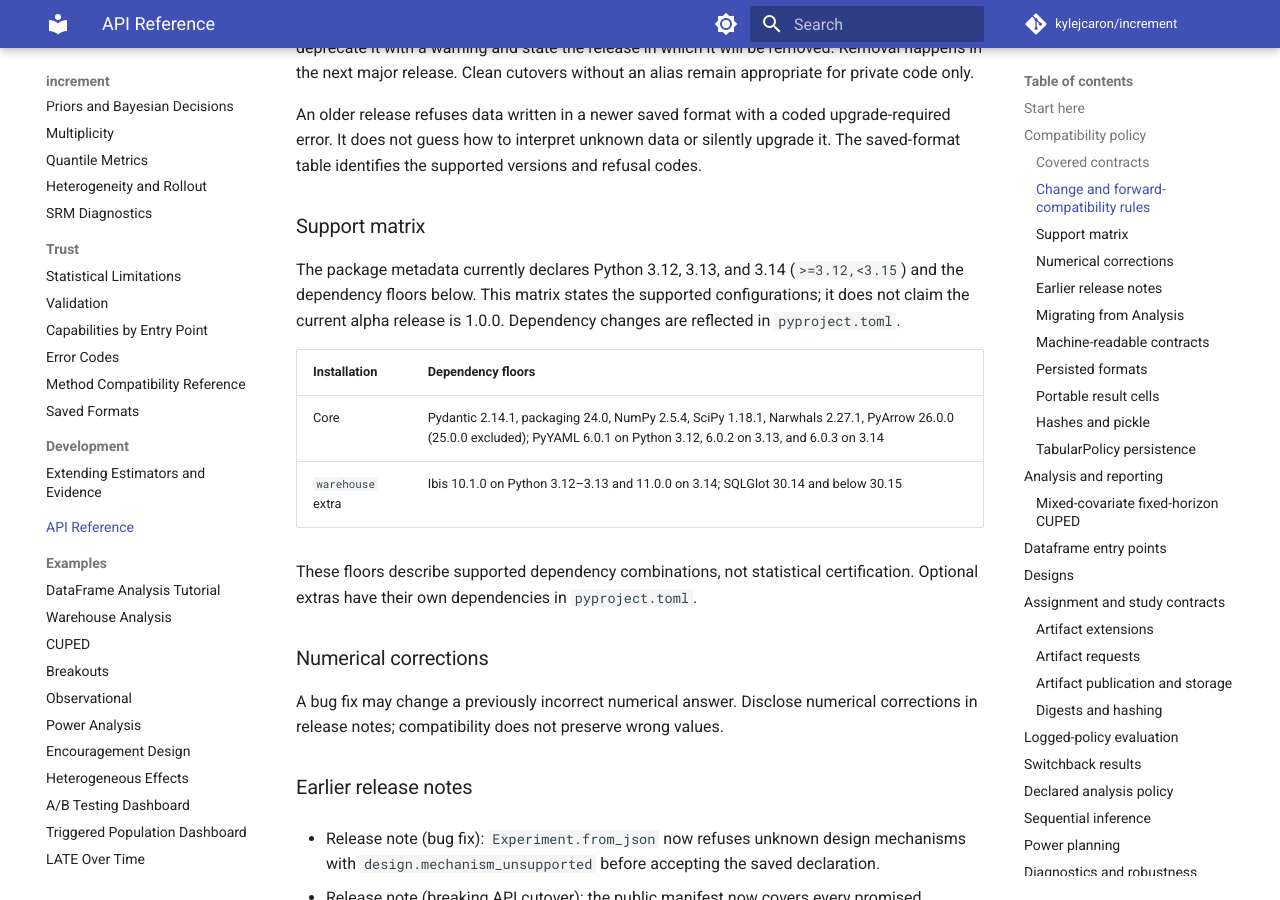
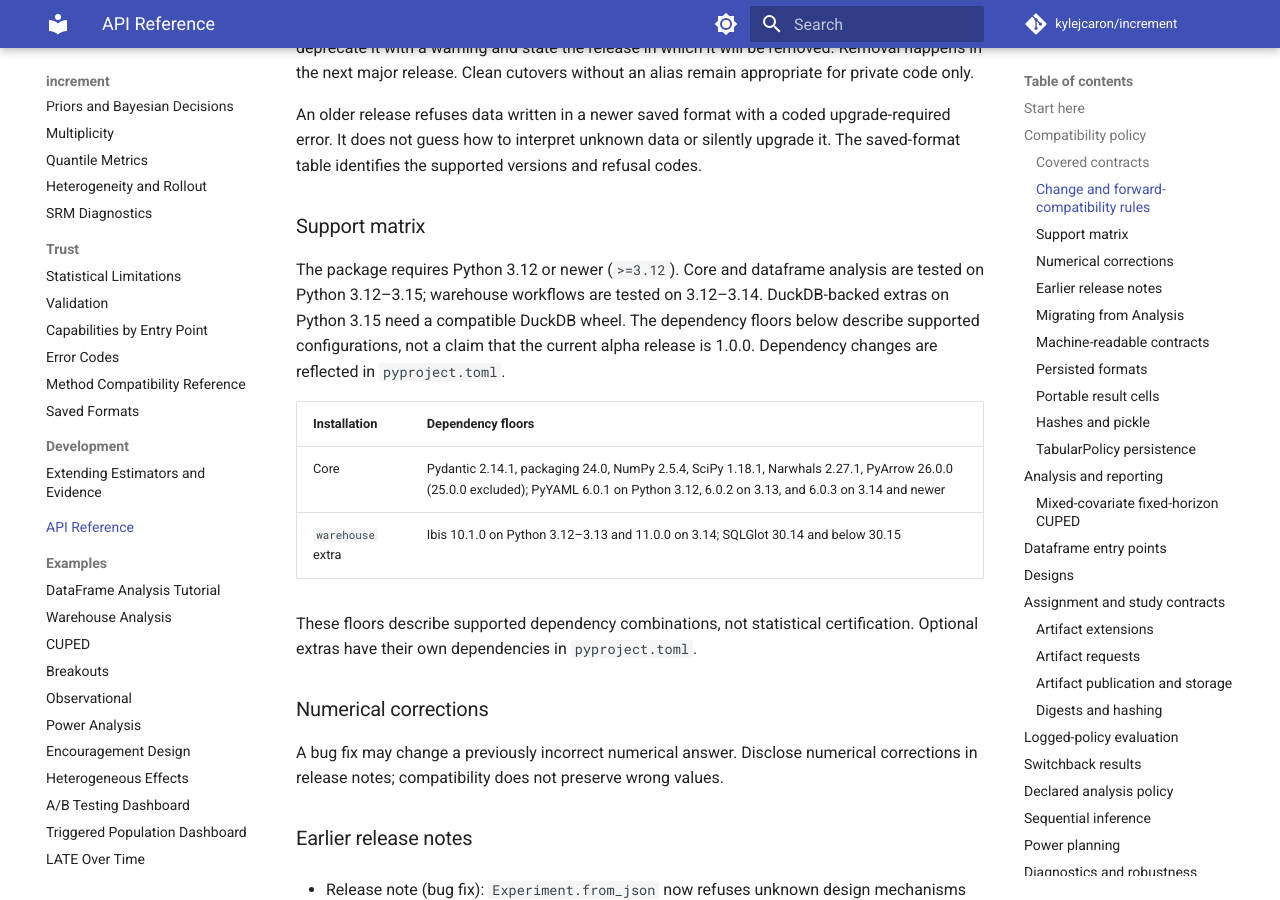
Before and after one commit to kylejcaron/increment, an MkDocs documentation site: the page built from docs/api.md, in a window 1280 px wide and 900 px high, scrolled down 2805 px. Built offline with MkDocs 1.6.1 and Material for MkDocs 9.7.7, drawn with Linux system fonts in a browser that asks for light colours; comment, search, counter and statistics services are not loaded.

Commit message:
Clarify core and warehouse Python support

```diff
--- a/docs/api.md
+++ b/docs/api.md
@@ -103,14 +103,15 @@ and refusal codes.
 
 ### Support matrix
 
-The package metadata currently declares Python 3.12, 3.13, and 3.14
-(`>=3.12,<3.15`) and the dependency floors below. This matrix states the
-supported configurations; it does not claim the current alpha release is
-1.0.0. Dependency changes are reflected in `pyproject.toml`.
+The package requires Python 3.12 or newer (`>=3.12`). Core and dataframe analysis
+are tested on Python 3.12–3.15; warehouse workflows are tested on 3.12–3.14.
+DuckDB-backed extras on Python 3.15 need a compatible DuckDB wheel. The dependency
+floors below describe supported configurations, not a claim that the current
+alpha release is 1.0.0. Dependency changes are reflected in `pyproject.toml`.
 
 | Installation | Dependency floors |
 | --- | --- |
-| Core | Pydantic 2.14.1, packaging 24.0, NumPy 2.5.4, SciPy 1.18.1, Narwhals 2.27.1, PyArrow 26.0.0 (25.0.0 excluded); PyYAML 6.0.1 on Python 3.12, 6.0.2 on 3.13, and 6.0.3 on 3.14 |
+| Core | Pydantic 2.14.1, packaging 24.0, NumPy 2.5.4, SciPy 1.18.1, Narwhals 2.27.1, PyArrow 26.0.0 (25.0.0 excluded); PyYAML 6.0.1 on Python 3.12, 6.0.2 on 3.13, and 6.0.3 on 3.14 and newer |
 | `warehouse` extra | Ibis 10.1.0 on Python 3.12–3.13 and 11.0.0 on 3.14; SQLGlot 30.14 and below 30.15 |
 
 These floors describe supported dependency combinations, not statistical
```
Also changed, not shown: CONTRIBUTING.md (+3 -1 lines), docs/index.md (+3 -1 lines).
